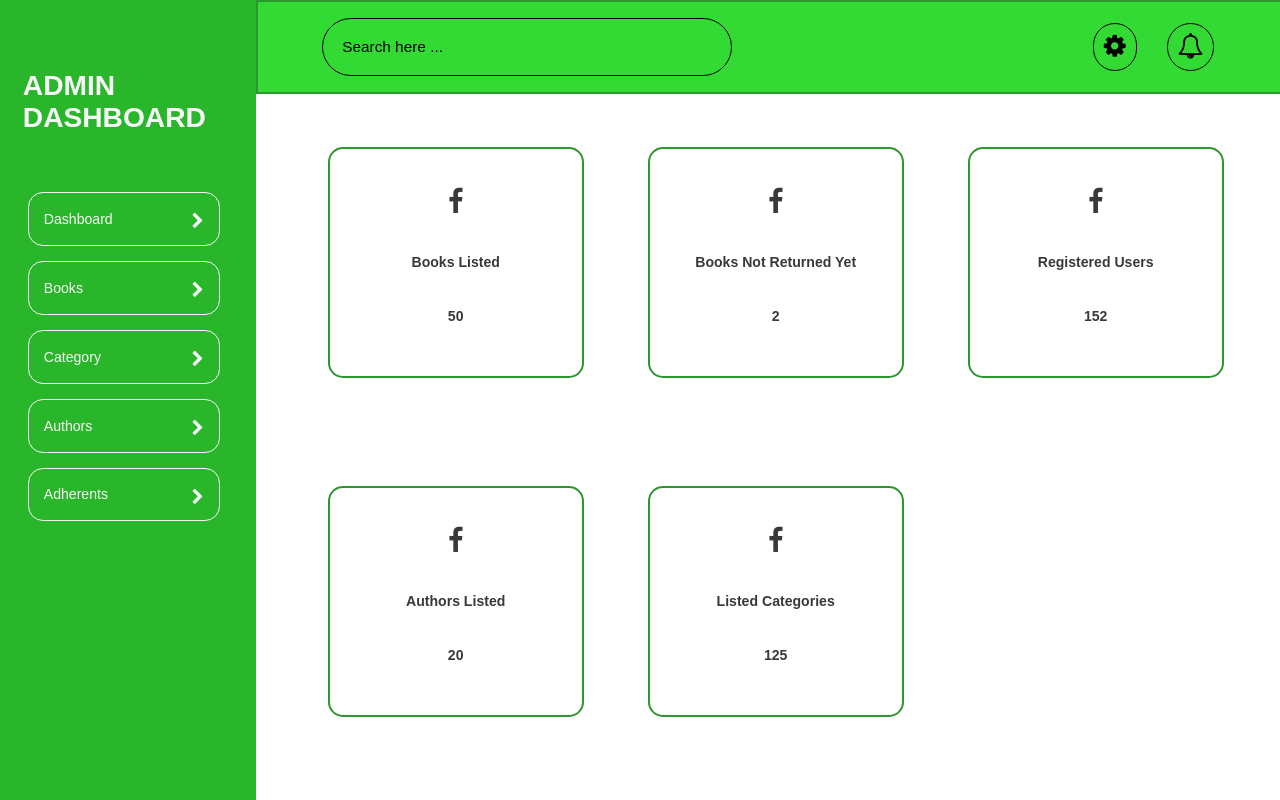
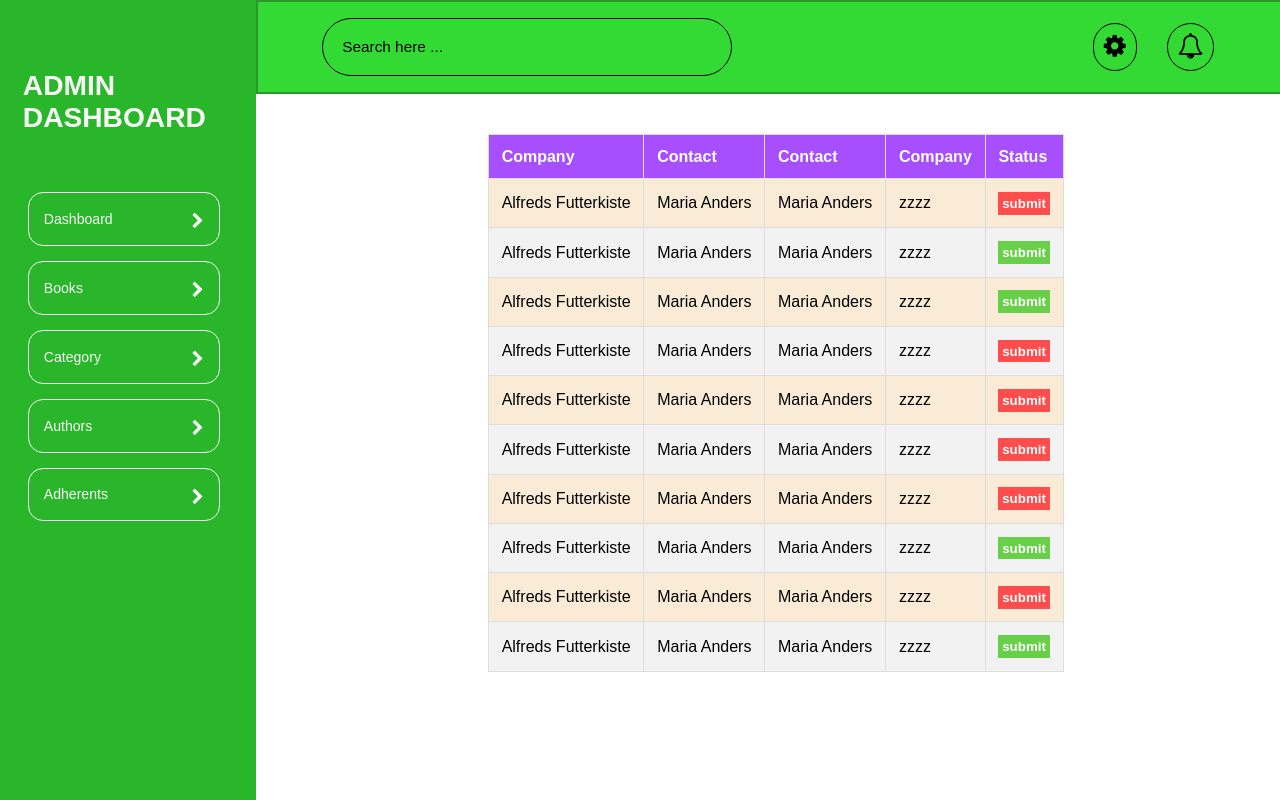
Before and after one commit to FeraounAbdelAziz/Admin, a plain HTML site: page index.html in a window 1280 px wide. Drawn offline with Linux system fonts and the light colour scheme.

Commit message:
Add files via upload

```diff
--- a/index.html
+++ b/index.html
@@ -42,7 +42,7 @@
                     </div>
                 </div>
                 <div class="dashboard">
-                    <div class="dashboard-statistics">
+                    <!-- <div class="dashboard-statistics">
                             <div class="stats books-listed">
                                 <i class="fa fa-facebook"></i>
                                 <h4>Books Listed</h4>
@@ -68,8 +68,8 @@
                                 <h4>Listed Categories</h4>
                                 <p><b>125 </b></p>
                             </div>
-                    </div>
-                    <!-- <table class="dashboard-table">
+                    </div> -->
+                    <table class="dashboard-table">
                         <thead>
                             <tr>
                                 <th>Company</th>
@@ -81,126 +81,99 @@
                         </thead>
                         <tbody>
                             <tr>
+                                <form action="#" method="">
                                     <td>Alfreds Futterkiste</td>
                                     <td>Maria Anders</td>
                                     <td>Maria Anders</td>
-                                <td>Germany</td>
-                                <td><form action=""><button class="btn btn-offline">offline</button></form></td>
+                                    <td>zzzz</td>
+                                    <td><form action=""><button class="btn btn-offline">submit</button></form></td>
+                                </form>
                             </tr>
                             <tr>
+                                <form action="#" method="">
                                     <td>Alfreds Futterkiste</td>
                                     <td>Maria Anders</td>
                                     <td>Maria Anders</td>
-                                <td>Germany</td>
-                                <td><form action=""><button class="btn btn-offline">offline</button></form></td>
+                                    <td>zzzz</td>
+                                    <td><form action=""><button class="btn btn-online">submit</button></form></td>
+                                </form>
                             </tr>
                             <tr>
+                                <form action="#" method="">
                                     <td>Alfreds Futterkiste</td>
                                     <td>Maria Anders</td>
                                     <td>Maria Anders</td>
-                                <td>Germany</td>
-                                <td><form action=""><button class="btn btn-offline">offline</button></form></td>
+                                    <td>zzzz</td>
+                                    <td><form action=""><button class="btn btn-online">submit</button></form></td>
+                                </form>
                             </tr>
                             <tr>
+                                <form action="#" method="">
                                     <td>Alfreds Futterkiste</td>
                                     <td>Maria Anders</td>
                                     <td>Maria Anders</td>
-                                <td>Germany</td>
-                                <td><form action=""><button class="btn btn-offline">offline</button></form></td>
+                                    <td>zzzz</td>
+                                    <td><form action=""><button class="btn btn-offline">submit</button></form></td>
+                                </form>
                             </tr>
                             <tr>
+                                <form action="#" method="">
                                     <td>Alfreds Futterkiste</td>
                                     <td>Maria Anders</td>
                                     <td>Maria Anders</td>
-                                <td>Germany</td>
-                                <td><form action=""><button class="btn btn-offline">offline</button></form></td>
+                                    <td>zzzz</td>
+                                    <td><form action=""><button class="btn btn-offline">submit</button></form></td>
+                                </form>
                             </tr>
                             <tr>
-                                <td>Berglunds snabbköp</td>
-                                <td>Christina Berglund</td>
-                                <td>Christina Berglund</td>
-                                <td>Sweden</td>
-                                <td><form action=""><button class="btn btn-offline">offline</button></form></td>
+                                <form action="#" method="">
+                                    <td>Alfreds Futterkiste</td>
+                                    <td>Maria Anders</td>
+                                    <td>Maria Anders</td>
+                                    <td>zzzz</td>
+                                    <td><form action=""><button class="btn btn-offline">submit</button></form></td>
+                                </form>
                             </tr>
                             <tr>
-                                <td>Centro comercial Moctezuma</td>
-                                <td>Francisco Chang</td>
-                                <td>Francisco Chang</td>
-                                <td>Mexico</td>
-                                <td><form action=""><button class="btn btn-online">online</button></form></td>
+                                <form action="#" method="">
+                                    <td>Alfreds Futterkiste</td>
+                                    <td>Maria Anders</td>
+                                    <td>Maria Anders</td>
+                                    <td>zzzz</td>
+                                    <td><form action=""><button class="btn btn-offline">submit</button></form></td>
+                                </form>
                             </tr>
                             <tr>
-                                <td>Ernst Handel</td>
-                                <td>Roland Mendel</td>
-                                <td>Roland Mendel</td>
-                                <td>Austria</td>
-                                <td><form action=""><button class="btn btn-offline">offline</button></form></td>
+                                <form action="#" method="">
+                                    <td>Alfreds Futterkiste</td>
+                                    <td>Maria Anders</td>
+                                    <td>Maria Anders</td>
+                                    <td>zzzz</td>
+                                    <td><form action=""><button class="btn btn-online">submit</button></form></td>
+                                </form>
                             </tr>
                             <tr>
-                                <td>Island Trading</td>
-                                <td>Helen Bennett</td>
-                                <td>Helen Bennett</td>
-                                <td>UK</td>
-                                <td><form action=""><button class="btn btn-online">online</button></form></td>
+                                <form action="#" method="">
+                                    <td>Alfreds Futterkiste</td>
+                                    <td>Maria Anders</td>
+                                    <td>Maria Anders</td>
+                                    <td>zzzz</td>
+                                    <td><form action=""><button class="btn btn-offline">submit</button></form></td>
+                                </form>
                             </tr>
                             <tr>
-                                <td>Island Trading</td>
-                                <td>Helen Bennett</td>
-                                <td>Helen Bennett</td>
-                                <td>UK</td>
-                                <td><form action=""><button class="btn btn-online">online</button></form></td>
+                                <form action="#" method="">
+                                    <td>Alfreds Futterkiste</td>
+                                    <td>Maria Anders</td>
+                                    <td>Maria Anders</td>
+                                    <td>zzzz</td>
+                                    <td><form action=""><button class="btn btn-online">submit</button></form></td>
+                                </form>
                             </tr>
-                            <tr>
-                                <td>Island Trading</td>
-                                <td>Helen Bennett</td>
-                                <td>Helen Bennett</td>
-                                <td>UK</td>
-                                <td><form action=""><button class="btn btn-online">online</button></form></td>
-                            </tr>
-                            <tr>
-                                <td>Königlich Essen</td>
-                                <td>Philip Cramer</td>
-                                <td>Philip Cramer</td>
-                                <td>Germany</td>
-                                <td><form action=""><button class="btn btn-online">online</button></form></td>
-                            </tr>
-                            <tr>
-                                <td>Königlich Essen</td>
-                                <td>Philip Cramer</td>
-                                <td>Philip Cramer</td>
-                                <td>Germany</td>
-                                <td><form action=""><button class="btn btn-online">online</button></form></td>
-                            </tr>
-                            <tr>
-                                <td>Laughing Bacchus Winecellars</td>
-                                <td>Laughing Bavcchus Winecellars</td>
-                                <td>Yoshi Tannamuri</td>
-                                <td>Canada</td>
-                                <td><form action=""><button class="btn btn-offline">offline</button></form></td>
-                            </tr>
-                            <tr>
-                                <td>Magazzini Alimentari Riuniti</td>
-                                <td>Giovanni Rovelli</td>
-                                <td>Giovanni Rovelli</td>
-                                <td>Italy</td>
-                                <td><form action=""><button class="btn btn-offline">offline</button></form></td>
-                            </tr>
-                            <tr>
-                                <td>North/South</td>
-                                <td>Simon Crowther</td>
-                                <td>Simon Crowther</td>
-                                <td>UK</td>
-                                <td><form action=""><button class="btn btn-online">online</button></form></td>
-                            </tr>
-                            <tr>
-                                <td>Paris spécialités</td>
-                                <td>Paris spécialités</td>
-                                <td>Marie Bertrand</td>
-                                <td>France</td>
-                                <td><form action=""><button class="btn btn-offline">offline</button></form></td>
-                            </tr>
+
+
                         </tbody>
-                    </table> -->
+                    </table>
                 </div>
             </div>
                     <div class="side-nav" id="side-nav-move">
--- a/style.css
+++ b/style.css
@@ -145,6 +145,7 @@
     color: white;
 }
 .dashboard-table tr .btn {
+    cursor: pointer;
     outline: none;
     padding: .3vw;
     color: white;
```
Lines whose indentation alone changed are shown as unchanged.
